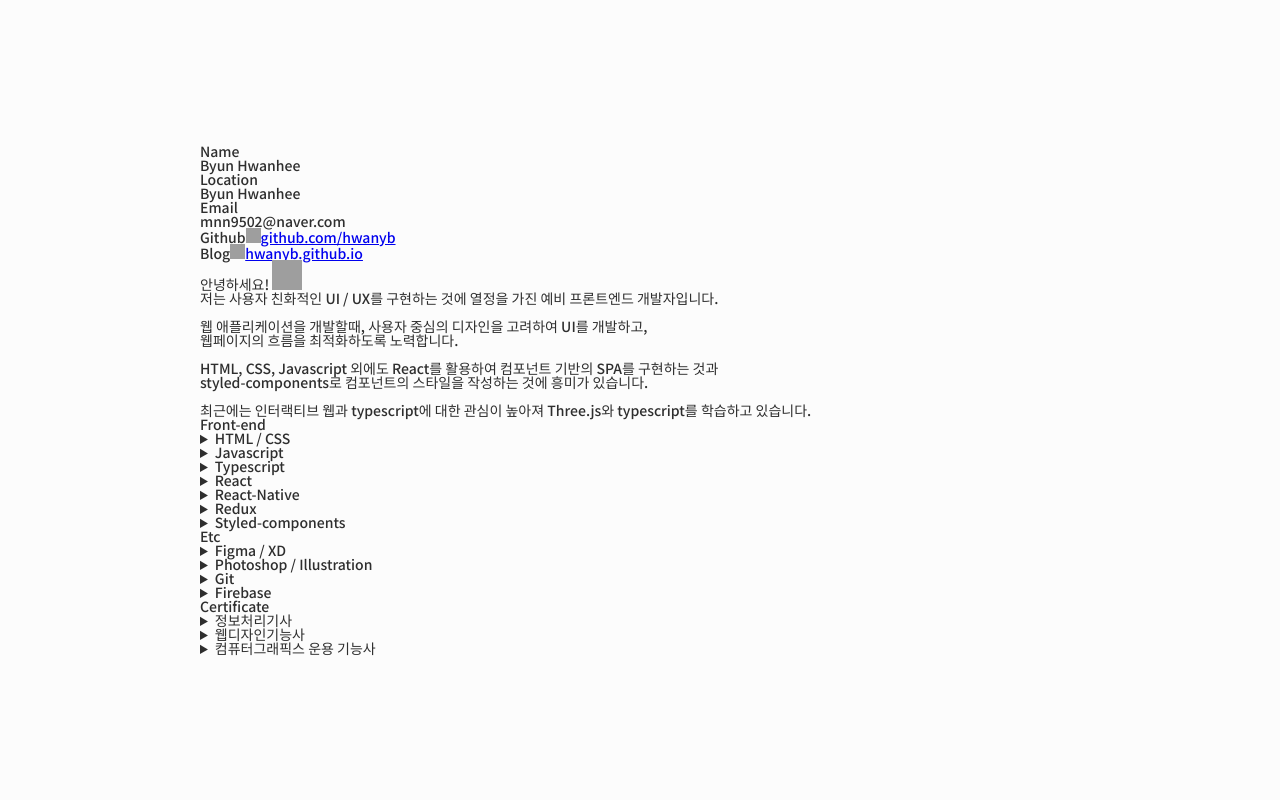
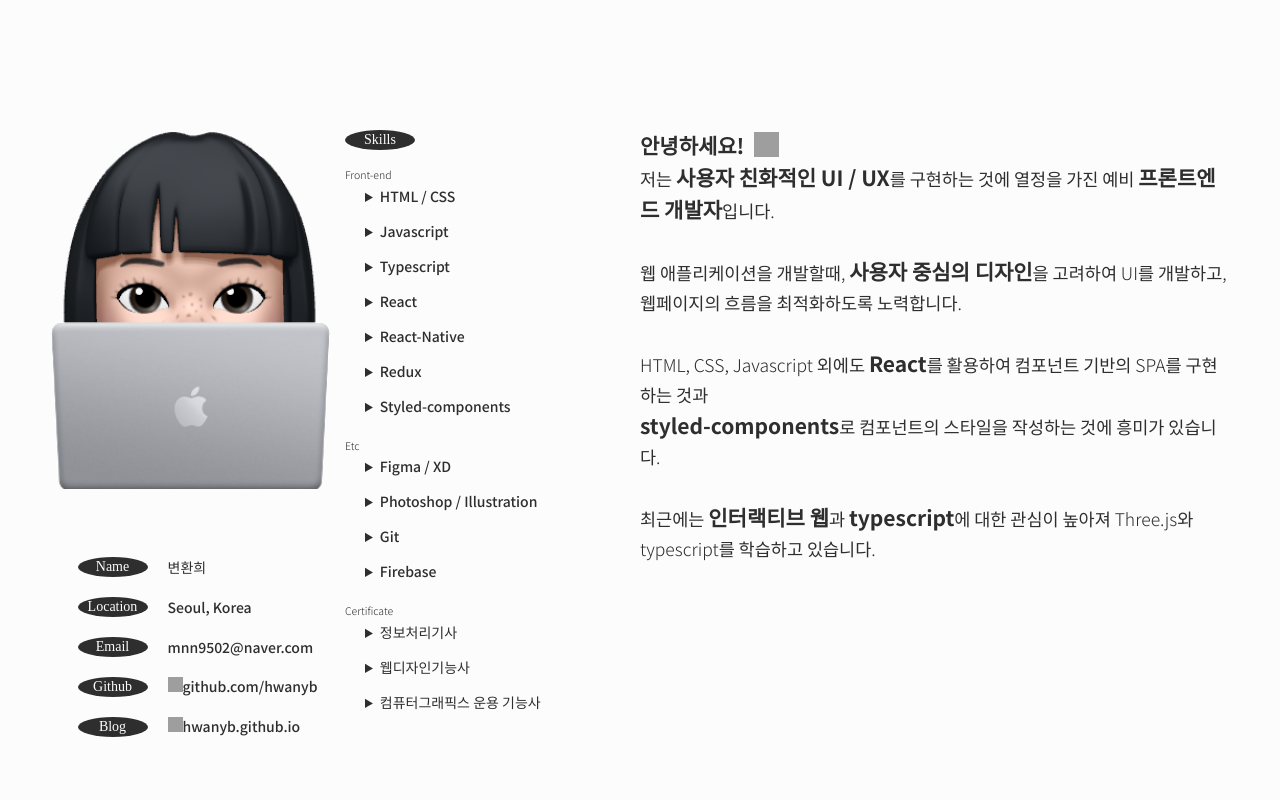
Before and after one commit to hwanyb/byunhwanhee-portfolio-2023, a React (Create React App) app: page / in a window 1280 px wide. Shown: the part 820-1620 px from the top of the page. Built offline with nearby package versions, Linux system fonts and the light colour scheme; grey boxes are pictures that could not be loaded; a web font is replaced by a local one.

Commit message:
Design : Add css - About css 추가 - Home css 수정

```diff
--- a/src/components/Home/About.tsx
+++ b/src/components/Home/About.tsx
@@ -1,86 +1,180 @@
 import React from "react";
-import styled from "styled-components";
+import styled, { css } from "styled-components";
 import { Emoji } from "emoji-picker-react";
+import { useSelector } from "react-redux";
+import { RootState } from "../../modules";
 
-const Base = styled.div``;
-const Profile = styled.div``;
+const Base = styled.div`
+  height: 100%;
+  display: grid;
+  grid-template-columns: 1fr 1fr 2fr;
+`;
+const Profile = styled.div`
+  display: flex;
+  flex-direction: column;
+  justify-content: space-between;
+`;
 const Photo = styled.div``;
-const PhotoImg = styled.img``;
-const Info = styled.div``;
-const InfoItem = styled.div``;
-const Label = styled.label``;
-const InfoText = styled.p``;
-const InfoLink = styled.a``;
-const Introduce = styled.div``;
-const Skill = styled.div``;
-const SkillListWrapper = styled.div``;
-const SkillList = styled.div``;
-const SkillDetails = styled.details``;
-const SkillSummary = styled.summary``;
+const PhotoImg = styled.img`
+  width: 280px;
+`;
+const Info = styled.div`
+  height: 180px;
+  display: flex;
+  flex-direction: column;
+  justify-content: space-between;
+`;
+const InfoItem = styled.div`
+  display: flex;
+  justify-content: center;
+`;
+const Label = styled.label<{ isDarkMode: boolean }>`
+  display: block;
+  line-height: 20px;
+  margin-right: 20px;
+  min-width: 70px;
+  height: 20px;
+  text-align: center;
+  border-radius: 50%;
+  font-family: ${(props) => props.theme.fontFamily.rozha};
+  font-size: ${(props) => props.theme.fontSize.base};
+  ${(props) =>
+    props.isDarkMode
+      ? css`
+          background-color: ${props.theme.colorDark.fontPrimary};
+          color: ${props.theme.colorDark.background};
+        `
+      : css`
+          background-color: ${props.theme.colorLight.fontPrimary};
+          color: ${props.theme.colorLight.background};
+        `}
+`;
+const InfoText = styled.p`
+  font-size: ${(props) => props.theme.fontSize.base};
+  font-weight: 500;
+  line-height: 20px;
+  min-width: 150px;
+`;
+const InfoLink = styled.a<{ isDarkMode: boolean }>`
+  min-width: 150px;
+  text-decoration: none;
+  font-weight: 500;
+  ${(props) =>
+    props.isDarkMode
+      ? css`
+          color: ${props.theme.colorDark.fontPrimary};
+        `
+      : css`
+          color: ${props.theme.colorLight.fontPrimary};
+        `}
+`;
+const Introduce = styled.div`
+  & p {
+    position: relative;
+    font-size: ${(props) => props.theme.fontSize.md};
+    font-weight: 300;
+    line-height: 30px;
+    & > .epr-emoji-img {
+      box-sizing: border-box;
+      width: 25px !important;
+      height: 25px !important;
+      position: absolute;
+      top: 2px;
+      margin-left: 10px;
+    }
+  }
+  & b {
+    font-weight: 700;
+    font-size: ${(props) => props.theme.fontSize.lg};
+    line-height: 30px;
+  }
+`;
+const Skill = styled.div`
+  & ${Label} {
+    width: fit-content;
+    margin-bottom: 20px;
+  }
+`;
+const SkillCategory = styled.p`
+  font-weight: 300;
+  font-size: ${(props) => props.theme.fontSize.sm};
+`;
+const SkillList = styled.div`
+  display: flex;
+  flex-direction: column;
+  justify-content: space-between;
+  margin-left: 20px;
+  margin-bottom: 20px;
+`;
+const SkillDetails = styled.details`
+  font-size: ${(props) => props.theme.fontSize.sm};
+  font-weight: 300;
+  width: 100%;
+  margin-bottom: 5px;
+  line-height: 15px;
+  white-space: pre-wrap;
+  &:last-child {
+    margin-bottom: 0;
+  }
+`;
+const SkillSummary = styled.summary`
+  width: 100%;
+  line-height: 30px;
+  font-size: ${(props) => props.theme.fontSize.base};
+  font-weight: 500;
+  cursor: pointer;
+`;
 
 export default function About() {
+  const isDarkMode = useSelector(
+    (state: RootState) => state.modeReducer.isDarkMode,
+  );
   return (
     <Base>
       <Profile>
         <Photo>
-          <PhotoImg />
+          <PhotoImg src={process.env.PUBLIC_URL + "/assets/avatar.png"} />
         </Photo>
         <Info>
           <InfoItem>
-            <Label>Name</Label>
-            <InfoText>Byun Hwanhee</InfoText>
+            <Label isDarkMode={isDarkMode}>Name</Label>
+            <InfoText>변환희</InfoText>
           </InfoItem>
           <InfoItem>
-            <Label>Location</Label>
-            <InfoText>Byun Hwanhee</InfoText>
+            <Label isDarkMode={isDarkMode}>Location</Label>
+            <InfoText>Seoul, Korea</InfoText>
           </InfoItem>
           <InfoItem>
-            <Label>Email</Label>
+            <Label isDarkMode={isDarkMode}>Email</Label>
             <InfoText>mnn9502@naver.com</InfoText>
           </InfoItem>
           <InfoItem>
-            <Label>Github</Label>
-            <InfoLink href="https://github.com/hwanyb" target="_blank">
+            <Label isDarkMode={isDarkMode}>Github</Label>
+            <InfoLink
+              isDarkMode={isDarkMode}
+              href="https://github.com/hwanyb"
+              target="_blank"
+            >
               <Emoji size={15} unified="1f517" />
               github.com/hwanyb
             </InfoLink>
           </InfoItem>
           <InfoItem>
-            <Label>Blog</Label>
-            <InfoLink href="https://hwanyb.github.io/" target="_blank">
+            <Label isDarkMode={isDarkMode}>Blog</Label>
+            <InfoLink
+              isDarkMode={isDarkMode}
+              href="https://hwanyb.github.io/"
+              target="_blank"
+            >
               <Emoji size={15} unified="1f517" />
               hwanyb.github.io
             </InfoLink>
           </InfoItem>
         </Info>
       </Profile>
-      <Introduce>
-        <p>
-          <b>안녕하세요!</b> <Emoji size={30} unified="1f60a" />
-          <br />
-          저는 <b>사용자 친화적인 UI / UX</b>를 구현하는 것에 열정을 가진 예비{" "}
-          <b>프론트엔드 개발자</b>입니다.
-          <br />
-          <br />웹 애플리케이션을 개발할때, <b>사용자 중심의 디자인</b>을
-          고려하여 UI를 개발하고,
-          <br />
-          웹페이지의 흐름을 최적화하도록 노력합니다.
-          <br />
-          <br />
-          HTML, CSS, Javascript 외에도 <b>React</b>를 활용하여 컴포넌트 기반의
-          SPA를 구현하는 것과
-          <br />
-          <b>styled-components</b>로 컴포넌트의 스타일을 작성하는 것에 흥미가
-          있습니다.
-          <br />
-          <br />
-          최근에는 <b>인터랙티브 웹</b>과 <b>typescript</b>에 대한 관심이 높아져
-          Three.js와 typescript를 학습하고 있습니다.
-        </p>
-      </Introduce>
       <Skill>
-        <SkillListWrapper>
-          <Label>Front-end</Label>
+        <Label isDarkMode={isDarkMode}>Skills</Label>
+        <SkillCategory>Front-end</SkillCategory>
         <SkillList>
           <SkillDetails>
             <SkillSummary>HTML / CSS</SkillSummary>
@@ -116,8 +210,8 @@ export default function About() {
           </SkillDetails>
           <SkillDetails>
             <SkillSummary>Redux</SkillSummary>
-              복잡한 구조를 가진 프로젝트에서 데이터를 단방향으로 전달하여
-              상태를 쉽게 관리합니다.
+            복잡한 구조를 가진 프로젝트에서 데이터를 단방향으로 전달하여 상태를
+            쉽게 관리합니다.
           </SkillDetails>
           <SkillDetails>
             <SkillSummary>Styled-components</SkillSummary>
@@ -127,9 +221,8 @@ export default function About() {
             방식입니다.
           </SkillDetails>
         </SkillList>
-        </SkillListWrapper>
-        <SkillListWrapper>
-          <Label>Etc</Label>
+        <SkillCategory>Etc</SkillCategory>
+        <SkillList>
           <SkillDetails>
             <SkillSummary>Figma / XD</SkillSummary>
             UI / UX 디자인 툴로 웹과 앱 디자인을 위한 프로토타입 제작 및 디자인
@@ -148,9 +241,9 @@ export default function About() {
             구글에서 제공하는 백엔드 서비스로, 사용자 인증, 데이터 베이스,
             스토리지 등 백엔드 서비스를 위해 사용하고 있습니다.
           </SkillDetails>
-        </SkillListWrapper>
-        <SkillListWrapper>
-          <Label>Certificate</Label>
+        </SkillList>
+        <SkillCategory>Certificate</SkillCategory>
+        <SkillList>
           <SkillDetails>
             <SkillSummary>정보처리기사</SkillSummary>
             부족한 CS 지식을 보완하고자 정보처리기사 자격증을 취득했습니다.
@@ -161,8 +254,33 @@ export default function About() {
           <SkillDetails>
             <SkillSummary>컴퓨터그래픽스 운용 기능사</SkillSummary>
           </SkillDetails>
-        </SkillListWrapper>
+        </SkillList>
       </Skill>
+      <Introduce>
+        <p>
+          <b id="top">안녕하세요!</b>
+          <Emoji size={30} unified="1f60a" />
+          <br />
+          저는 <b>사용자 친화적인 UI / UX</b>를 구현하는 것에 열정을 가진 예비{" "}
+          <b>프론트엔드 개발자</b>입니다.
+          <br />
+          <br />웹 애플리케이션을 개발할때, <b>사용자 중심의 디자인</b>을
+          고려하여 UI를 개발하고,
+          <br />
+          웹페이지의 흐름을 최적화하도록 노력합니다.
+          <br />
+          <br />
+          HTML, CSS, Javascript 외에도 <b>React</b>를 활용하여 컴포넌트 기반의
+          SPA를 구현하는 것과
+          <br />
+          <b>styled-components</b>로 컴포넌트의 스타일을 작성하는 것에 흥미가
+          있습니다.
+          <br />
+          <br />
+          최근에는 <b>인터랙티브 웹</b>과 <b>typescript</b>에 대한 관심이 높아져
+          Three.js와 typescript를 학습하고 있습니다.
+        </p>
+      </Introduce>
     </Base>
   );
 }
--- a/src/pages/Home.tsx
+++ b/src/pages/Home.tsx
@@ -11,16 +11,16 @@ import { RootState } from "../modules";
 
 const Section = styled.section`
   height: 100vh;
-  padding: 150px 200px;
+  padding: 150px 50px;
 `;
 const fadeInAnimation = `
   opacity: 1;
-  transition: opacity 2s ease-in-out;
+  transition: opacity 2s 0.5s ease-in-out;
 `;
 
 const fadeOutAnimation = `
   opacity: 0;
-  transition: opacity 2s ease-in-out;
+  transition: opacity 2s 0.5s ease-in-out;
 `;
 export default function Home() {
   const dispatch = useDispatch();
@@ -48,7 +48,7 @@ export default function Home() {
           }
         });
       },
-      { threshold: 0.1 }
+      { threshold: 0.2 }
     );
 
     if(mainRef.current) {
```
Also changed, not shown: public/assets/avatar.png (added). Lines whose indentation alone changed are shown as unchanged.
